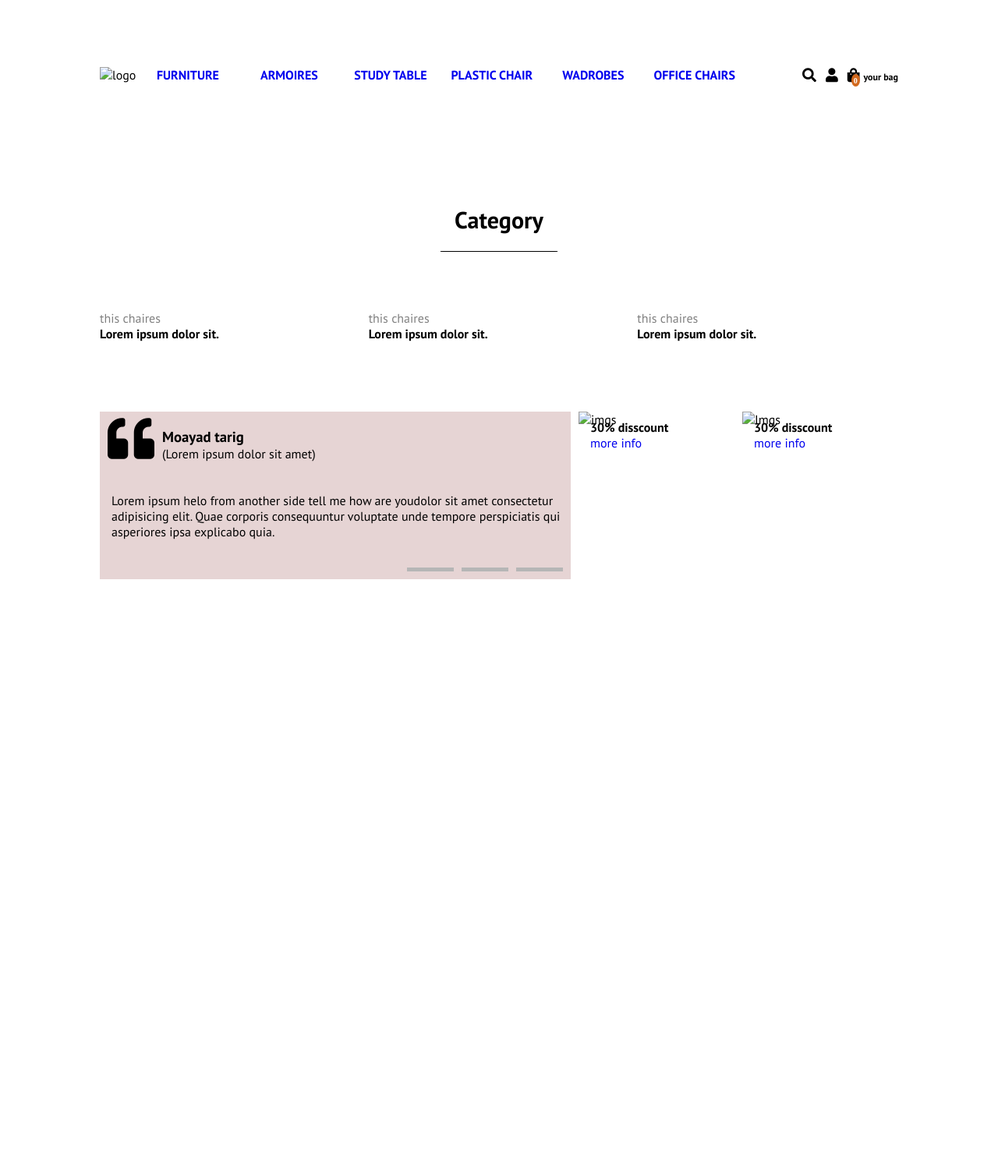
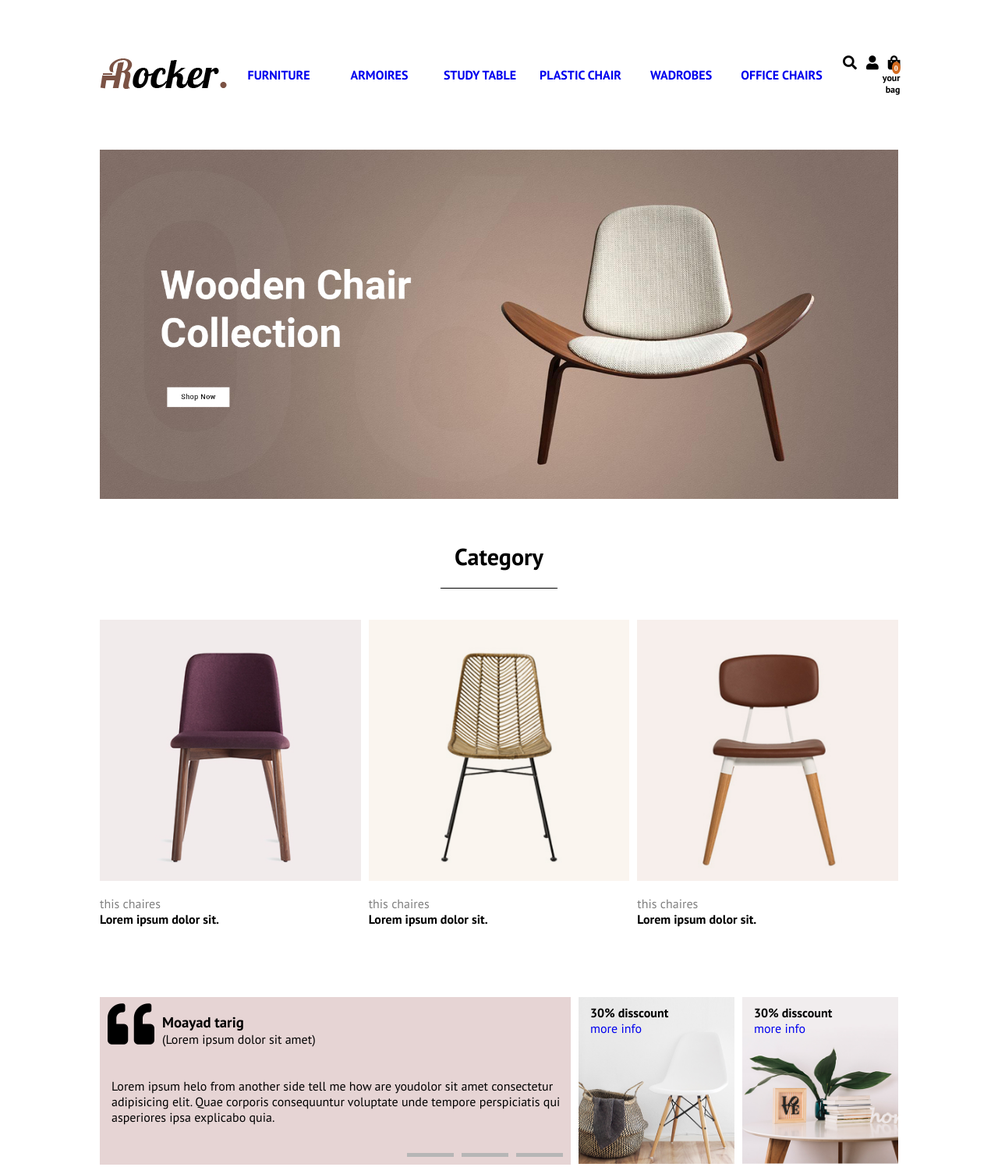
Before and after one commit to moayad-tarig/template_1, a plain HTML site: page index.html in a window 1280 px wide. Shown: the whole page at 78% size. Before the commit the page ends 800 px from the top, so only its background shows below. Drawn offline with Linux system fonts and the light colour scheme; the site is published under a folder, as on GitHub Pages, so addresses that start at the root find nothing.

Commit message:
test header and css add ,

```diff
--- a/index.html
+++ b/index.html
@@ -26,7 +26,7 @@
       <div class="container">
          <nav>
             <div class="LOGO">
-               <img src="/images/logo.png" alt="logo">
+               <img src="./images/logo.png" alt="logo">
             </div> <!-- ./logo -->
 
 
@@ -85,7 +85,7 @@
    <div class="slider">
       <div class="container">
          <div class="img">
-            <img src="/images/main-banner-1-1600x700.jpg" alt="">
+            <img src="./images/main-banner-1-1600x700.jpg" alt="">
          </div>
       </div>
    </div> <!-- sloder -->
@@ -98,18 +98,18 @@
             <span class="section_line"></span>
          </div> <!-- ./section header  -->
          <div class="category_items">
-            <div class="category_item"><img src="/images/category-banner1.jpg" alt="">
+            <div class="category_item"><img src="./images/category-banner1.jpg" alt="">
                <p class="subtitle">this chaires</p>
                <h4 class="title">Lorem ipsum dolor sit.</h4>
                <i class="icon fa fa-angle-double-right"></i>
 
             </div>
-            <div class="category_item"><img src="/images/category-banner2.jpg" alt="">
+            <div class="category_item"><img src="./images/category-banner2.jpg" alt="">
                <p class="subtitle">this chaires</p>
                <h4 class="title">Lorem ipsum dolor sit.</h4>
                <i class="icon fa fa-angle-double-right"></i>
             </div>
-            <div class="category_item"><img src="/images/category-banner3.jpg" alt="">
+            <div class="category_item"><img src="./images/category-banner3.jpg" alt="">
                <p class="subtitle">this chaires</p>
                <h4 class="title">Lorem ipsum dolor sit.</h4>
                <i class="icon fa fa-angle-double-right"></i>
@@ -135,7 +135,7 @@
             </div> <!-- ./ discount desc -->
             <div class="disscount_item">
                <div class="img">
-                  <img src="/images/cms-banner-1.jpg" alt="imgs">
+                  <img src="./images/cms-banner-1.jpg" alt="imgs">
                   <div class="img_info">
                      <h4>30% disscount</h4>
                      <a href="#">more info</a>
@@ -145,7 +145,7 @@
             </div> <!-- ./disscount items -->
             <div class="disscount_item">
                <div class="img">
-                  <img src="/images/cms-banner-2.jpg" alt="Imgs">
+                  <img src="./images/cms-banner-2.jpg" alt="Imgs">
                   <div class="img_info">
                      <h4>30% disscount</h4>
                      <a href="#">more info</a>
```
